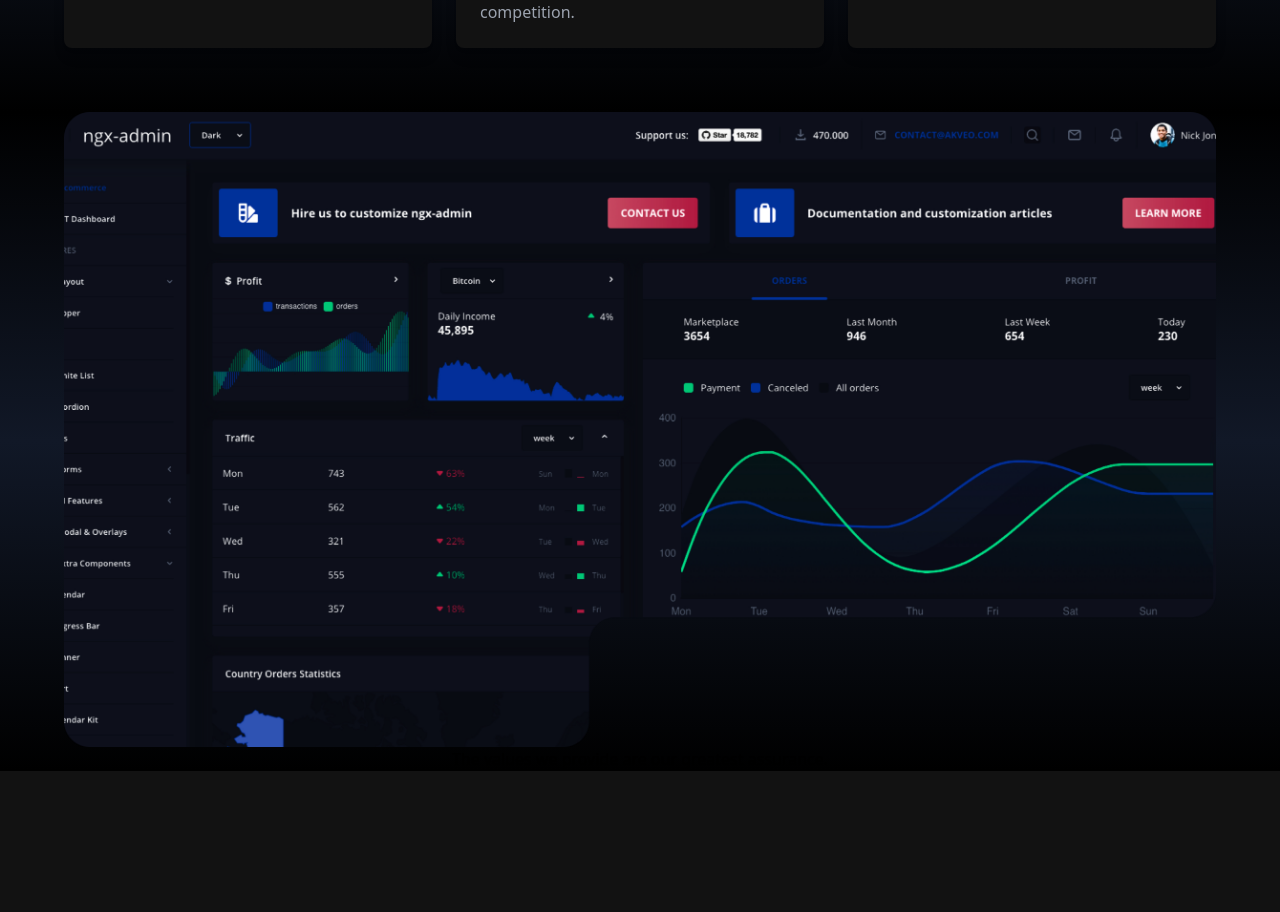
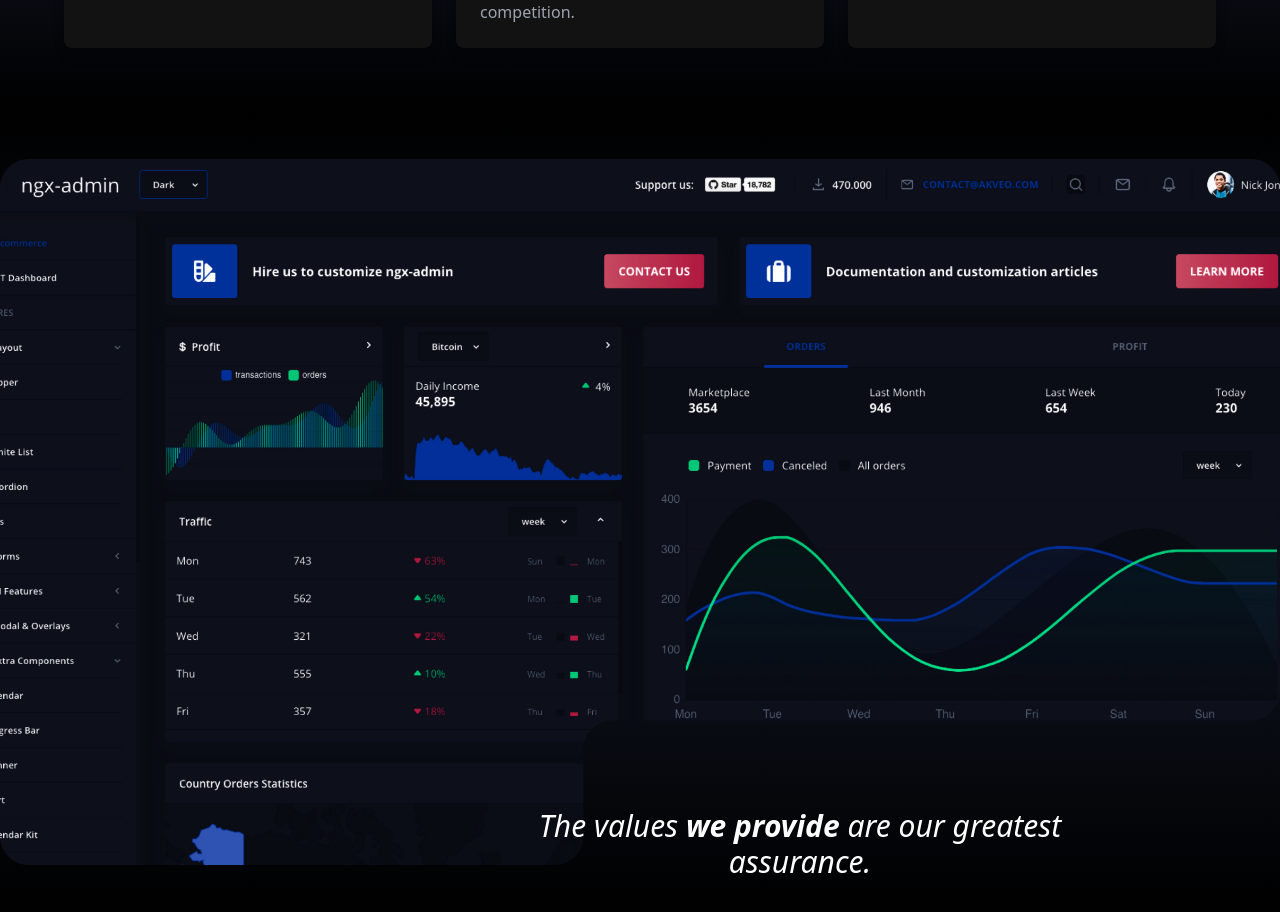
Before and after one commit to tehranblck/cg-ventures, a Next.js app: page / in a window 1280 px wide. Shown: the part 1888-2800 px from the top of the page. Before the commit the page ends 2659 px from the top, so only its background shows below. Built offline with nearby package versions, Linux system fonts and the light colour scheme.

Commit message:
static added

```diff
--- a/app/Components/Dashboard/DashBoard.tsx
+++ b/app/Components/Dashboard/DashBoard.tsx
@@ -1,16 +1,25 @@
+'use client';
+import Image from "next/image";
+import React from "react";
 
-import Image from 'next/image'
-import React from 'react'
-import Container from '../Container/Container'
+const DashboardImageWithText: React.FC = () => {
+    return (
+        <section className="relative w-full h-[100vh] bg-gradient-to-b from-black via-gray-900 to-black">
+            {/* Görsel */}
+            <Image width={1000} height={1000} quality={86}
+                src="/static.png" // Görsel yolunu buraya yazın
+                alt="Dashboard Overview"
+                className="absolute inset-0 w-full h-full object-contain"
+            />
 
-const DashBoard = () => {
-    return (
-        <Container className='flex flex-col items-center  !px-16 bg-gradient-to-b from-black via-gray-900 to-black'>
-            <Image alt='static' quality={86} width={2000} height={2000} className='w-[100%]' src={'/static.png'} />
-            <h3>The values ​​we provide are our greatest assurance.</h3>
+            {/* Metin Kutusu */}
+            <div className="absolute bottom-32 sm:bottom-4  left-1/2 transform -translate-x-1/6 lg:-translate-x-1/4  text-white p-4 rounded-md max-w-2xl text-center">
+                <p className="text-lg sm:text-xl md:text-2xl lg:text-3xl italic">
+                    The values <strong className="font-semibold">we provide</strong> are our greatest assurance.
+                </p>
+            </div>
+        </section>
+    );
+};
 
-        </Container>
-    )
-}
-
-export default DashBoard
+export default DashboardImageWithText;
```
